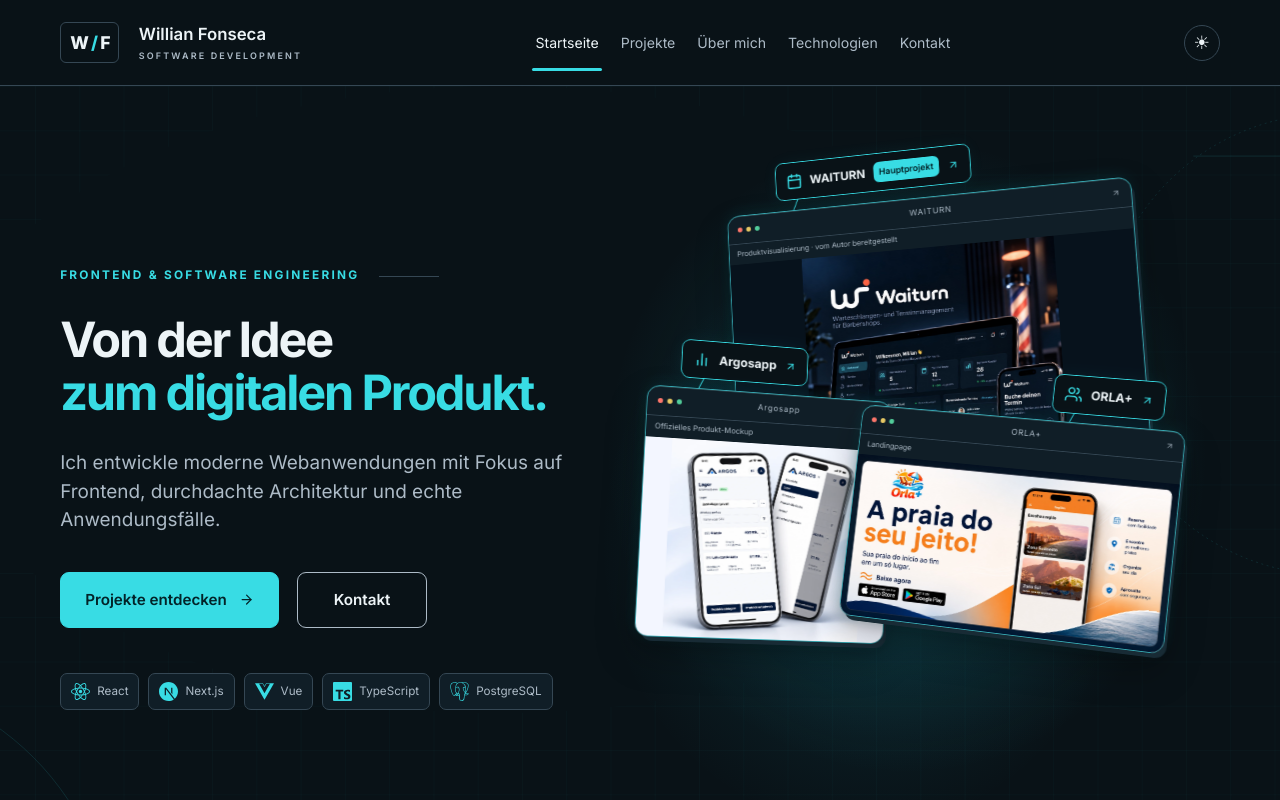
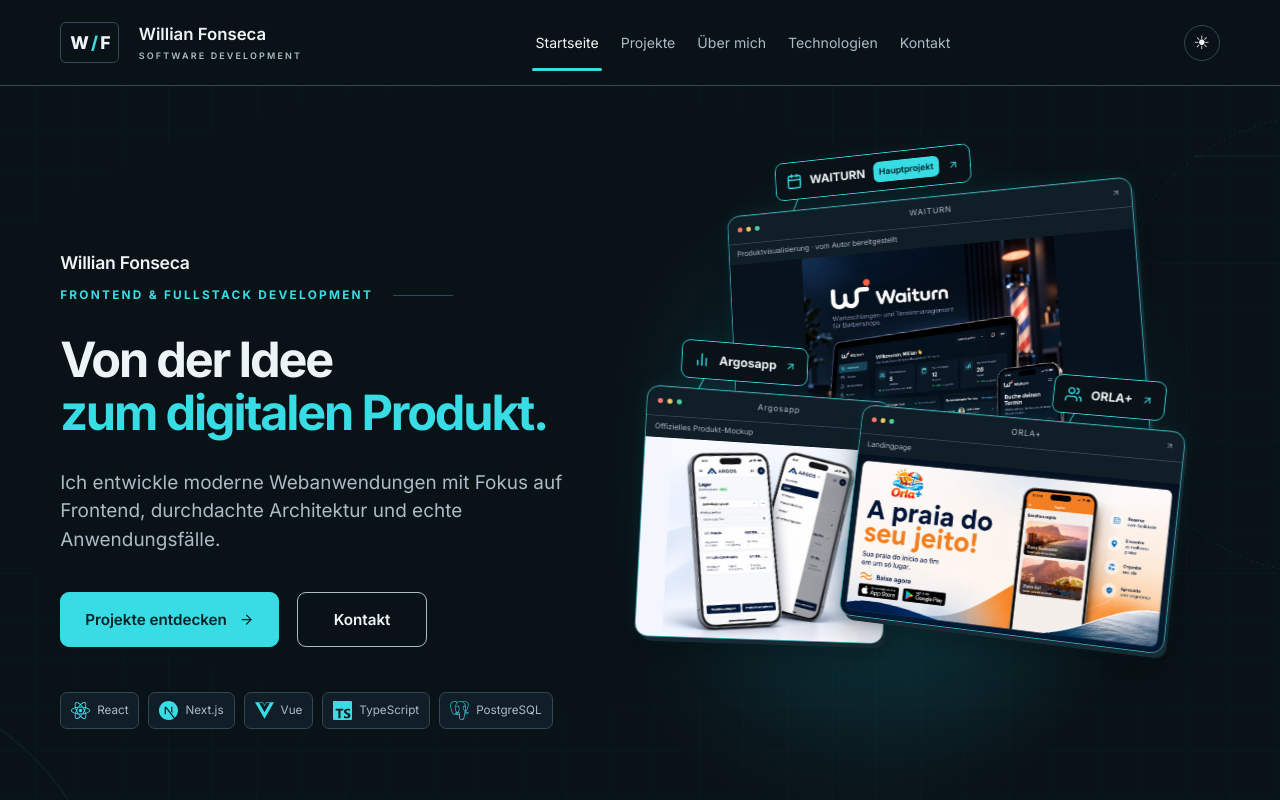
Before and after one commit to Willianfonseca7/willianfonseca-portfolio, a React (Vite) app: page / in a window 1280 px wide. Shown: the top 800 px of the page. Built offline with nearby package versions, Linux system fonts and the light colour scheme.

Commit message:
Inclui o nome no Hero e corrige a apresentação profissional

```diff
--- a/src/components/sections/HeroSection.tsx
+++ b/src/components/sections/HeroSection.tsx
@@ -35,7 +35,10 @@ export default function HeroSection() {
       <Container className="product-hero-container">
         <div className="product-hero-grid">
           <div className="hero-copy">
-            <p className="eyebrow hero-eyebrow">{hero.eyebrow}</p>
+            <div className="hero-identity">
+              <p className="hero-identity-name">Willian Fonseca</p>
+              <p className="eyebrow hero-eyebrow">{hero.eyebrow}</p>
+            </div>
             <h1 id="hero-title">{hero.title}<br /><span>{hero.titleAccent}</span></h1>
             <p className="hero-description">{hero.description}</p>
             <div className="hero-actions">
--- a/src/index.css
+++ b/src/index.css
@@ -1273,6 +1273,9 @@ html[data-theme="light"] .home-page {
 .product-hero-container { max-width: 1536px; }
 .product-hero-grid { display: grid; grid-template-columns: minmax(0, 0.95fr) minmax(0, 1.15fr); align-items: center; gap: 16px; min-height: 830px; padding-block: 38px 28px; }
 .product-hero .hero-copy { position: relative; z-index: 2; padding: 0 0 35px; }
+.hero-identity { margin-bottom: 28px; }
+.hero-identity-name { margin: 0 0 10px; color: var(--text); font-size: 1.1rem; font-weight: 600; letter-spacing: -0.015em; }
+.product-hero .hero-identity .hero-eyebrow { margin: 0; }
 .product-hero .hero-eyebrow { display: flex; align-items: center; gap: 20px; font-size: 0.74rem; letter-spacing: 0.19em; margin-bottom: 28px; }
 .product-hero .hero-eyebrow::after { content: ""; height: 1px; width: 60px; flex-shrink: 0; background: var(--border); }
 .product-hero .hero-copy h1 { font-size: clamp(2.7rem, 3.8vw, 4rem); line-height: 1.09; font-weight: 700; letter-spacing: -0.045em; margin-bottom: 30px; max-width: 740px; }
@@ -1399,6 +1402,7 @@ html[data-theme="light"] .showcase-light { opacity: 0.5; }
   .product-hero-grid { padding-block: 40px 28px; gap: 16px; }
   .product-hero .hero-eyebrow { font-size: 0.61rem; letter-spacing: 0.12em; gap: 8px; margin-bottom: 22px; }
   .product-hero .hero-eyebrow::after { display: none; }
+  .hero-identity { margin-bottom: 22px; }
   .product-hero .hero-copy h1 { font-size: clamp(2.35rem, 9vw, 3.5rem); margin-bottom: 22px; }
   .product-hero .hero-description { font-size: 1rem; margin-bottom: 26px; }
   .product-hero .hero-actions { gap: 10px; }
--- a/src/locales/de.json
+++ b/src/locales/de.json
@@ -20,7 +20,7 @@
     "title": "Von der Idee",
     "subtitle": "Frontend- & Junior Fullstack-Entwickler | Next.js | Supabase | KI & Automatisierung",
     "description": "Ich entwickle moderne Webanwendungen mit Fokus auf Frontend, durchdachte Architektur und echte Anwendungsfälle.",
-    "eyebrow": "FRONTEND & SOFTWARE ENGINEERING",
+    "eyebrow": "FRONTEND & FULLSTACK DEVELOPMENT",
     "note": "Präsenz in Bochum möglich",
     "ctas": {
       "primary": {
--- a/src/locales/en.json
+++ b/src/locales/en.json
@@ -19,7 +19,7 @@
     "title": "From an idea",
     "subtitle": "React · Next.js · TypeScript · Node.js",
     "description": "I develop modern web applications with a focus on frontend, thoughtful architecture and real use cases.",
-    "eyebrow": "FRONTEND & SOFTWARE ENGINEERING",
+    "eyebrow": "FRONTEND & FULLSTACK DEVELOPMENT",
     "note": "Prefer on-site or hybrid · open to remote",
     "ctas": {
       "primary": {
--- a/src/locales/pt.json
+++ b/src/locales/pt.json
@@ -19,7 +19,7 @@
     "title": "Da ideia",
     "subtitle": "React · Next.js · TypeScript · Node.js",
     "description": "Desenvolvo aplicações web modernas com foco em frontend, arquitetura bem estruturada e casos de uso reais.",
-    "eyebrow": "FRONTEND & SOFTWARE ENGINEERING",
+    "eyebrow": "FRONTEND & FULLSTACK DEVELOPMENT",
     "note": "Preferência por presencial ou híbrido · aberto a remoto",
     "ctas": {
       "primary": {
```
